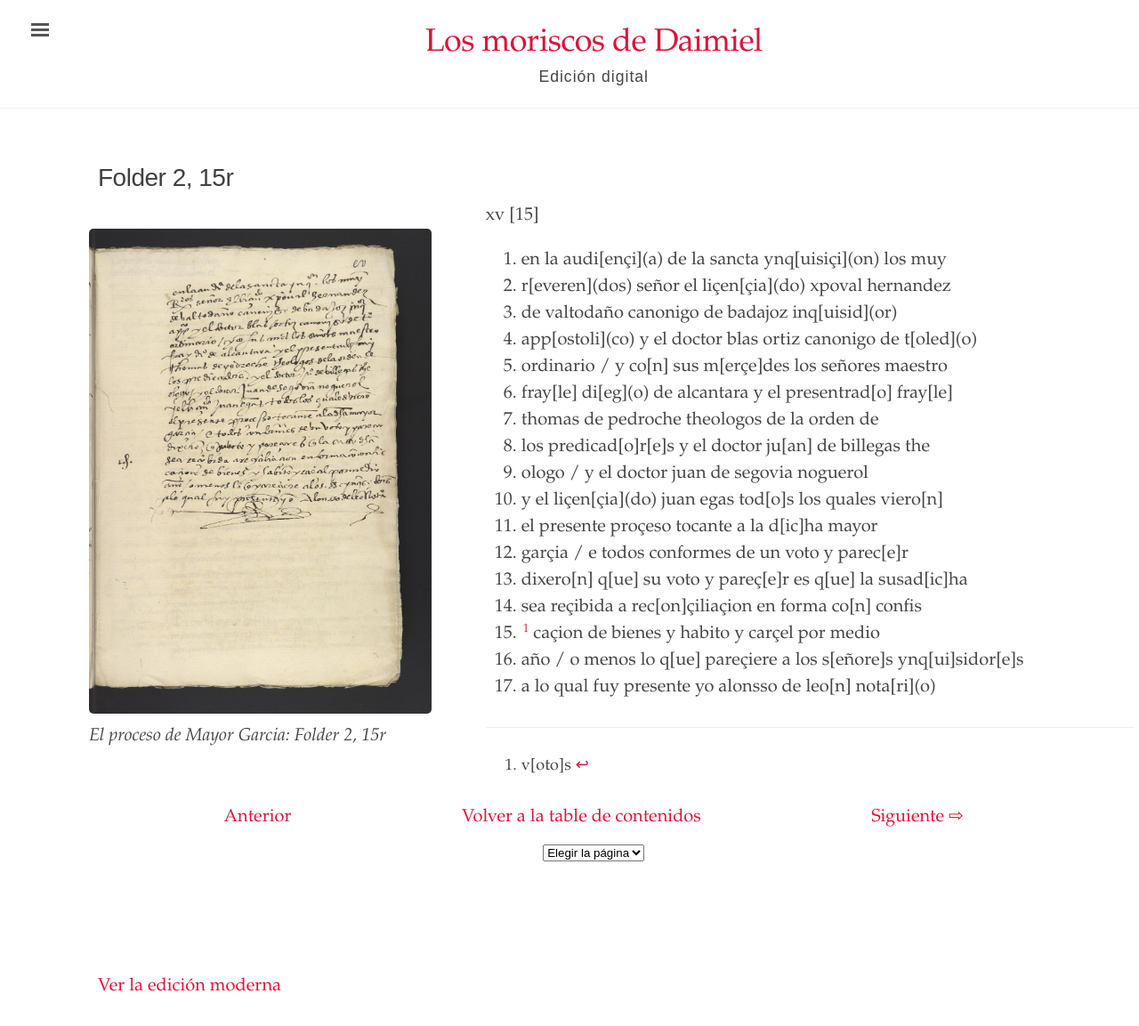
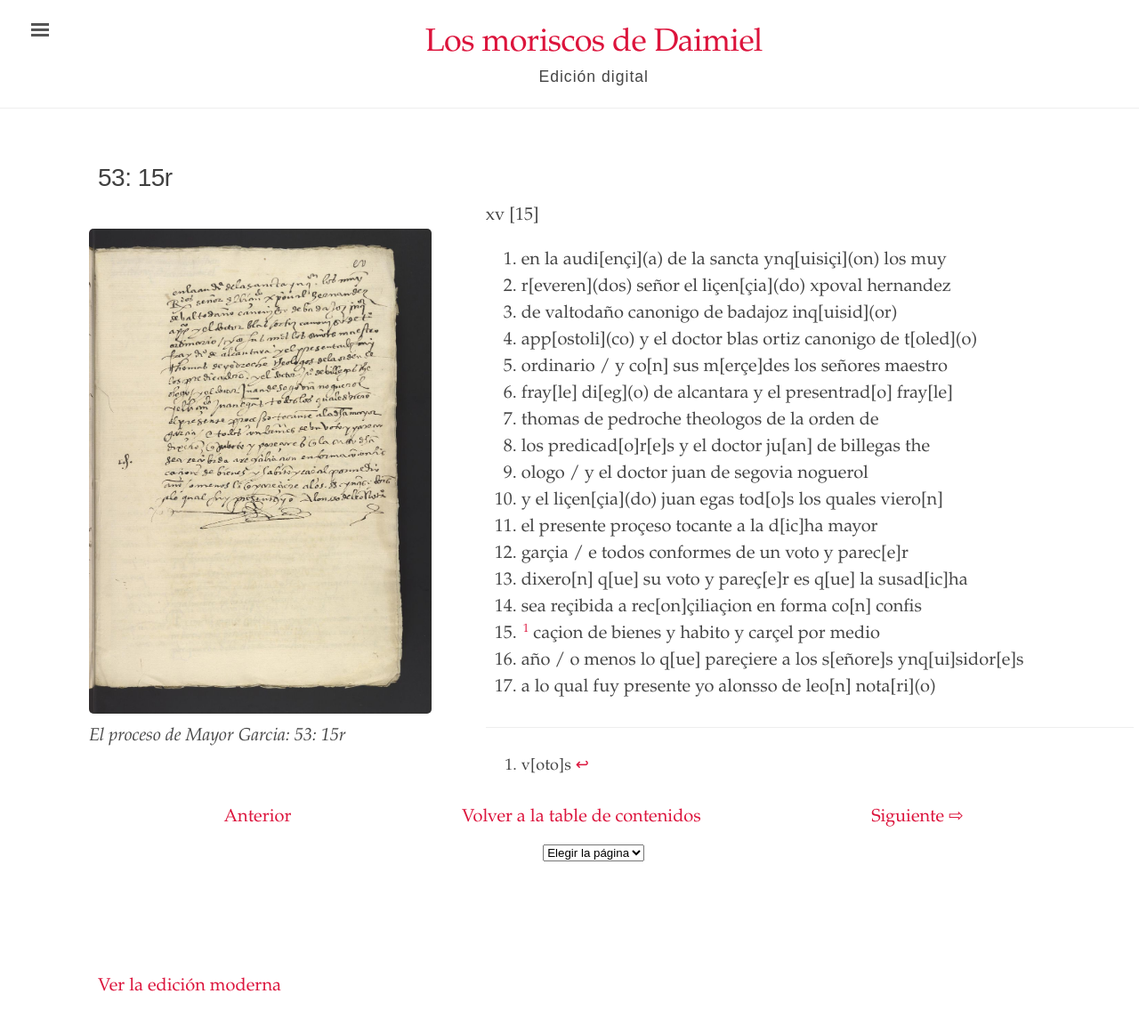
Before and after one commit to digbmc/moriscos-daimel, a Jekyll site: the page built from _texts/folder-2-15r.md, in a window 1280 px wide and 1203 px high. Shown: the top 1153 px of the window at 89% size. Built offline with Jekyll 4.4.1, drawn with Linux system fonts in a browser that asks for light colours.

Commit message:
Update folder-2-15r.md

```diff
--- a/_texts/folder-2-15r.md
+++ b/_texts/folder-2-15r.md
@@ -1,6 +1,6 @@
 ---
 layout: manuscrito
-title: Folder 2, 15r
+title: "53: 15r"
 image: /assets/images/Folder_2_15r.jpg
 body_class: wide-page
 order: 29
```
